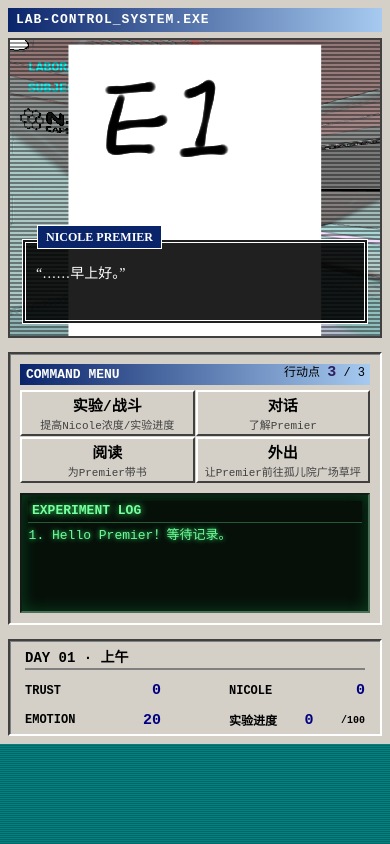
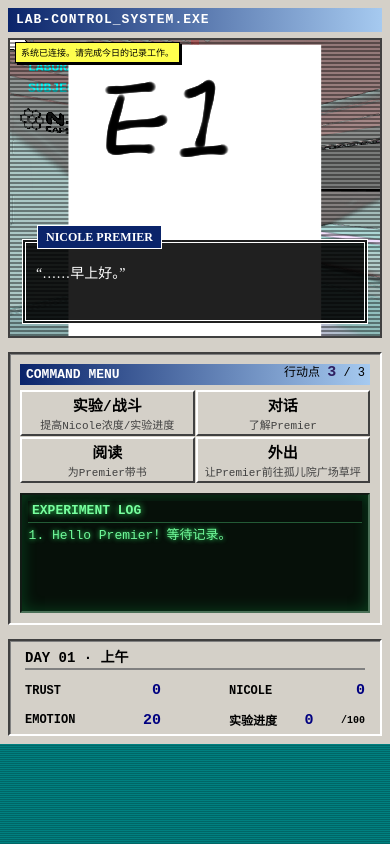
Before and after one commit to chibiego/NICOLEPREMIER.EXE, a plain HTML site: page PLAY/index.html in a window 390 px wide. Drawn offline with Linux system fonts and the light colour scheme.

Commit message:
Update style.css

```diff
--- a/PLAY/style.css
+++ b/PLAY/style.css
@@ -290,8 +290,17 @@ body{image-rendering:pixelated;background-color:#008080;background-image:repeati
         transform: translateX(-50%);
     }
 
+/* 移动端顶部状态提示 (Notice) 缩小并固定在左上角 */
     .notice {
-        display: none;
+        position: absolute !important;
+        top: 2px !important;
+        left: 5px !important;
+        bottom: auto !important; /* 取消底部定位 */
+        font-size: 9px !important; /* 进一步缩小字体 */
+        padding: 3px 5px !important;
+        max-width: 60% !important; /* 限制宽度，防止遮挡重要按钮 */
+        z-index: 100 !important; /* 确保显示在最上方 */
+        margin: 0 !important;
     }
 }
 /* ============================================================================
```
